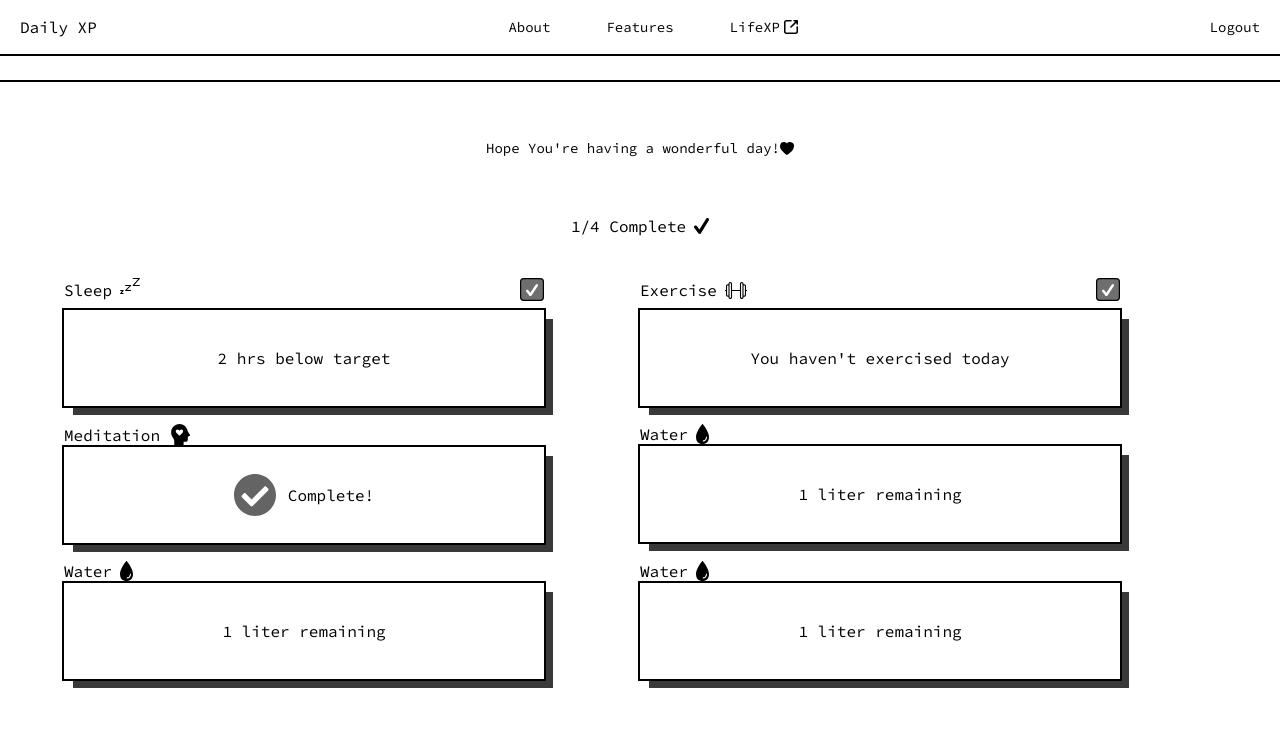
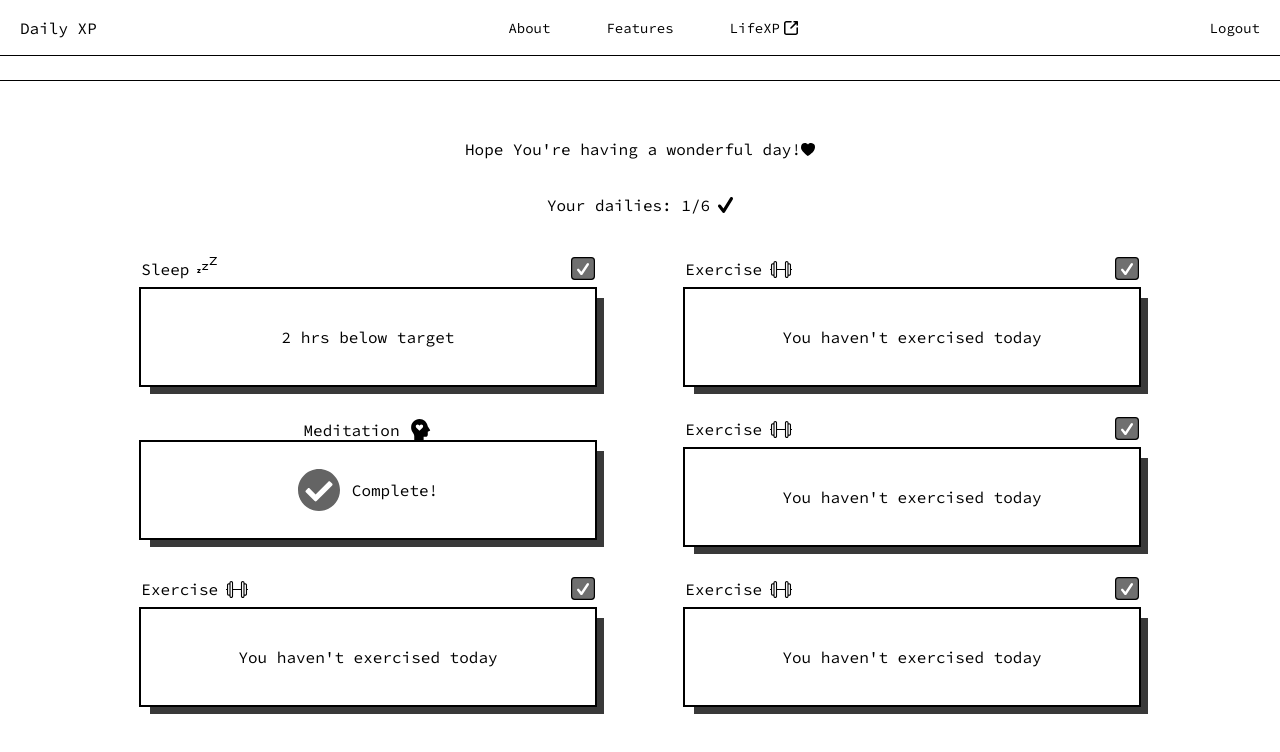
Before and after one commit to TenScoops/WelnessXP, a React (Vite) app in the folder Frontend/: page / in a window 1280 px wide. Shown: the top 752 px of the page. Built offline with nearby package versions, Linux system fonts and the light colour scheme.

Commit message:
styling changes

```diff
--- a/Frontend/src/Components/Features/Features.tsx
+++ b/Frontend/src/Components/Features/Features.tsx
@@ -1,34 +1,34 @@
 import { Heart, SleepIcon, CheckMark, ExerciseIcon, WaterIcon, Complete, CheckComplete } from "../Icons/Icons"
 import { RiMentalHealthFill } from "react-icons/ri";
-import { IoCheckbox } from "react-icons/io5";
+
 
 const Features = () => {
     const styling = {
-        "headingdiv": "flex flex-col row  mb-4",
+        "featurediv": "flex flex-col items-center mb-8",
         "boxdiv": "flex items-center justify-center w-10/12 md:w-10/12 h-24 shadow-sharp-lg hover:shadow-sharp-xl shadow-transition icon-hover cursor-pointer "
     }
     return(
-    <div className="flex flex-col items-center h-screen w-full border-t-2 border-black mt-6">
+    <div className="flex flex-col w-full items-center  border-t border-black mt-6">
 
         <div className=" flex flex-row items-center mt-14">
-            <h1 className="text-sm">Hope You're having a wonderful day!</h1>
+            <h1 className="text-normal">Hope You're having a wonderful day!</h1>
             <span><Heart /></span>
         </div>
 
-        <div className="mt-14 mb-10  flex flex-row items-center cursor-pointer">
+        <div className="mt-8 mb-10  flex flex-row items-center cursor-pointer">
                 <h1 className="mr-2">
-                    1/4 Complete
+                    Your dailies: 1/6
                 </h1>
                 <CheckMark />
         </div>
 
-        <div className="w-[90%] flex justify-center items-center">
+        <div className="w-full md:w-[85%] flex flex-col">
             {/* Features cliclable divs */}
-            <div className="grid md:grid-cols-2  w-full">
+            <div className="grid md:grid-cols-2  ">
 
 
                 {/* sleep */}
-                <div className={styling.headingdiv}>
+                <div className={styling.featurediv}>
                     <div className="flex flex-row justify-between w-10/12 mb-2">
                         <div className="flex flex-row">
                             <h1 className="mr-2">Sleep</h1>
@@ -45,7 +45,7 @@ const Features = () => {
                 </div>
 
                 {/* Exercise */}
-                <div className={styling.headingdiv}>
+                <div className={styling.featurediv}>
                     <div className="flex flex-row justify-between w-10/12 mb-2">
                         <div className="flex flex-row items-center">
                             <h1 className="mr-2">Exercise</h1>
@@ -61,7 +61,7 @@ const Features = () => {
                     </div>
                 </div>
                 {/* Meditation */}
-                <div className={styling.headingdiv}>
+                <div className={styling.featurediv}>
 
                     <div className="flex flex-row items-center">
                         <h1 className="mr-2">Meditation</h1>
@@ -76,39 +76,53 @@ const Features = () => {
                 </div>
 
                 {/* Water */}
-                <div className={styling.headingdiv}>
+                <div className={styling.featurediv}>
 
-                    <div className="flex flex-row items-center">
-                        <h1 className="mr-2">Water</h1>
-                        <WaterIcon />
+                <div className="flex flex-row justify-between w-10/12 mb-2">
+                        <div className="flex flex-row items-center">
+                            <h1 className="mr-2">Exercise</h1>
+                            <ExerciseIcon />
+                        </div>
+                        <div className="icon-hover2 cursor-pointer">
+                            <CheckComplete />
+                        </div>
                     </div>
 
                     <div className={styling.boxdiv}>
-                        <h1>1 liter remaining</h1>
+                        <h1>You haven't exercised today</h1>
                     </div>
                 </div>
                 {/* Water */}
-                <div className={styling.headingdiv}>
-
-                    <div className="flex flex-row items-center">
-                        <h1 className="mr-2">Water</h1>
-                        <WaterIcon />
+                <div className={styling.featurediv}>
+                <div className="flex flex-row justify-between w-10/12 mb-2">
+                        <div className="flex flex-row items-center">
+                            <h1 className="mr-2">Exercise</h1>
+                            <ExerciseIcon />
+                        </div>
+                        <div className="icon-hover2 cursor-pointer">
+                            <CheckComplete />
+                        </div>
                     </div>
 
                     <div className={styling.boxdiv}>
-                        <h1>1 liter remaining</h1>
+                        <h1>You haven't exercised today</h1>
                     </div>
                 </div>
                 {/* Water */}
-                <div className={styling.headingdiv}>
+                <div className={styling.featurediv}>
 
-                    <div className="flex flex-row items-center">
-                        <h1 className="mr-2">Water</h1>
-                        <WaterIcon />
+                <div className="flex flex-row justify-between w-10/12 mb-2">
+                        <div className="flex flex-row items-center">
+                            <h1 className="mr-2">Exercise</h1>
+                            <ExerciseIcon />
+                        </div>
+                        <div className="icon-hover2 cursor-pointer">
+                            <CheckComplete />
+                        </div>
                     </div>
 
                     <div className={styling.boxdiv}>
-                        <h1>1 liter remaining</h1>
+                        <h1>You haven't exercised today</h1>
                     </div>
                 </div>
 
--- a/Frontend/src/Components/Navbar/Navbar.tsx
+++ b/Frontend/src/Components/Navbar/Navbar.tsx
@@ -2,7 +2,7 @@ import { Heart2, Settings, RedirectIcon } from "../Icons/Icons"
 
 const Navbar = () => {
     return(
-    <div className="flex items-center w-full  bg-white z-50 border-b-2 border-black h-14">
+    <div className="flex items-center w-full  bg-white z-50 border-b border-black h-14">
        <div className=" flex flex-row w-full justify-between items-center">
             <div className="ml-5 cursor-default">
                 <h3>Daily XP</h3>
```
